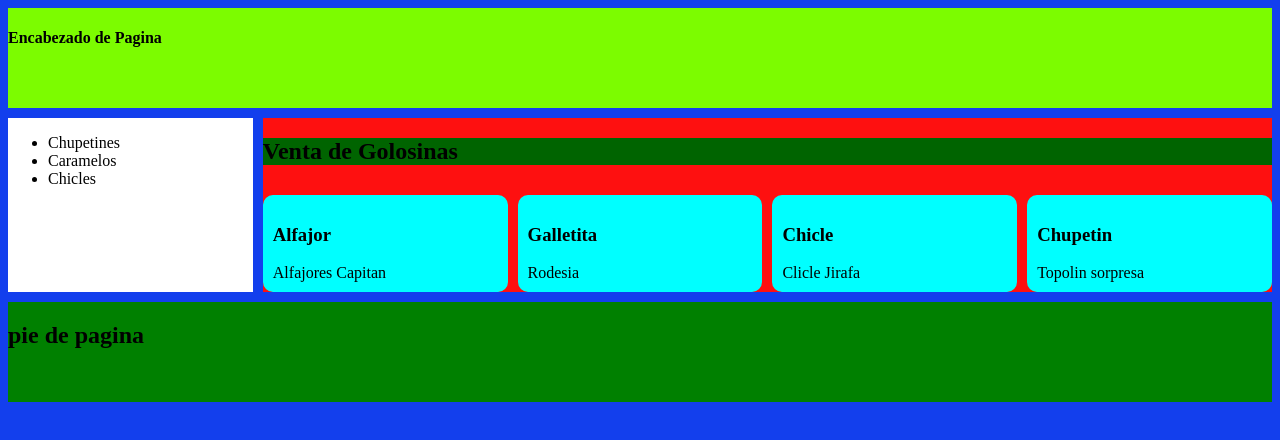
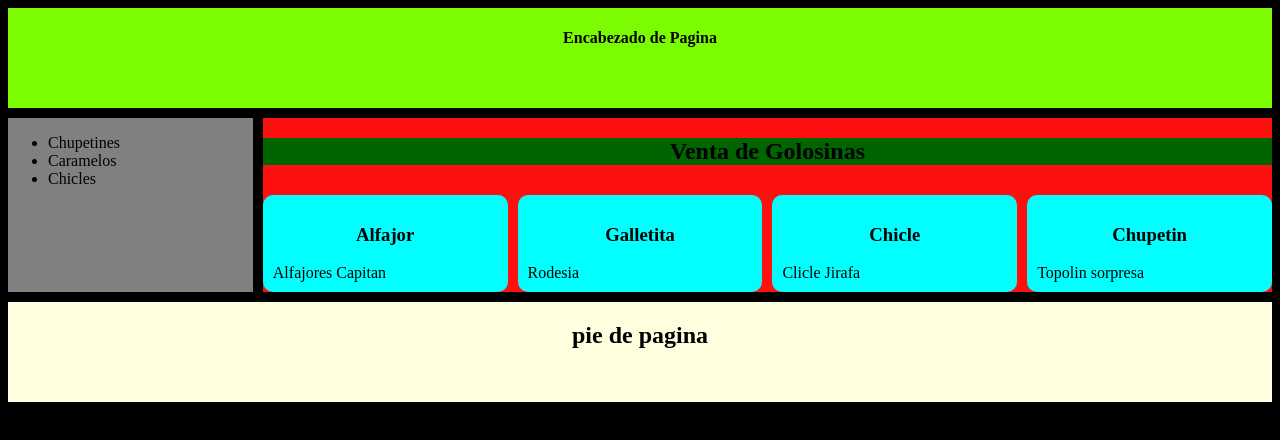
Before and after one commit to gonzalit098/maquetado_grid_2018martes15, a plain HTML site: page index.html in a window 1280 px wide. Drawn offline with Linux system fonts and the light colour scheme.

Commit message:
Avance with Glitch

```diff
--- a/style.css
+++ b/style.css
@@ -1,7 +1,7 @@
 /* CSS files add styling rules to your content */
 
 body {
-  background-color: #133FED;
+  background-color: black;
   front-size: large;
 
   display: grid;
@@ -21,7 +21,7 @@ header {
 
 }
 nav {
-  background-color: white;
+  background-color: grey;
 }
 section {
   background-color: #FE1010;
@@ -40,7 +40,7 @@ article {
   padding: 10px;
 }
 footer {
-  background-color: green;
+  background-color: LightYellow;
   grid-column: 1 / -1;
 }
 section > h2 {
@@ -48,3 +48,6 @@ section > h2 {
   grid-column: 1 / -1;
 
 }
+header, footer, h2, h3 {
+  text-align: center;
+}
```
